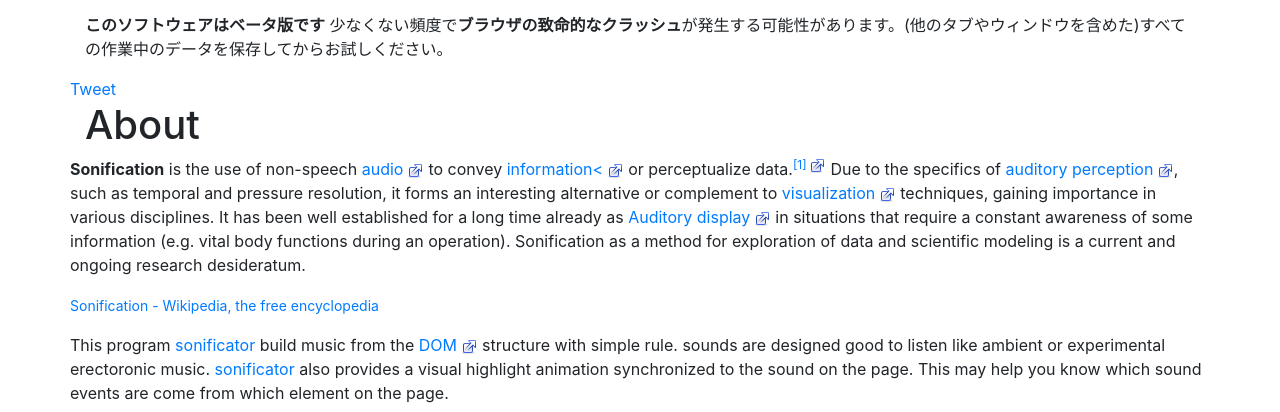
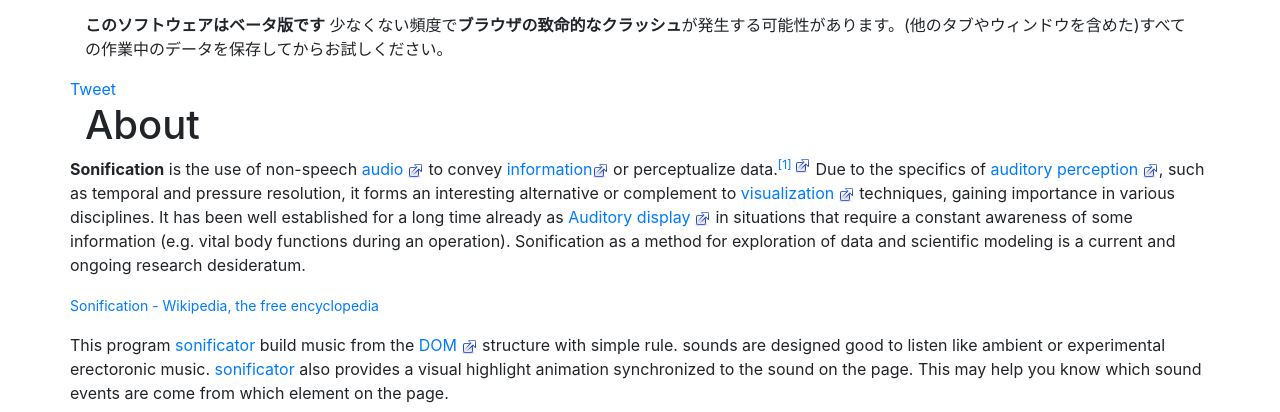
Before and after one commit to aklaswad/sonificator, a plain HTML site: page index.html in a window 1280 px wide. Shown: the part 685-1097 px from the top of the page. Drawn offline with nearby package versions, Linux system fonts and the light colour scheme.

Commit message:
Fixed typo.

```diff
--- a/index.html
+++ b/index.html
@@ -137,7 +137,7 @@ body { margin-top: 50px; }
   <div class="row">
     <div class="span16">
       <blockquote>
-        <p><b>Sonification</b> is the use of non-speech <a href="http://en.wikipedia.org/wiki/Sound" title="Sound">audio <img src="external.png" /></a> to convey <a href="http://en.wikipedia.org/wiki/Information" title="Information">information< <img src="external.png" /></a> or perceptualize data.<sup id="cite_ref-0" class="reference"><a href="http://en.wikipedia.org/wiki/Sonification#cite_note-0"><span>[</span>1<span>]</span> <img src="external.png" /></a></sup> Due to the specifics of <a href="http://en.wikipedia.org/wiki/Auditory_system" title="Auditory system">auditory perception <img src="external.png" /></a>, such as temporal and pressure resolution, it forms an interesting alternative or complement to <a href="http://en.wikipedia.org/wiki/Data_visualization" title="Data visualization">visualization <img src="external.png" /></a> techniques, gaining importance in various disciplines. It has been well established for a long time already as <a href="http://en.wikipedia.org/wiki/Auditory_display" title="Auditory display">Auditory display <img src="external.png" /></a> in situations that require a constant awareness of some information (e.g. vital body functions during an operation). Sonification as a method for exploration of data and scientific modeling is a current and ongoing research desideratum.</p>
+        <p><b>Sonification</b> is the use of non-speech <a href="http://en.wikipedia.org/wiki/Sound" title="Sound">audio <img src="external.png" /></a> to convey <a href="http://en.wikipedia.org/wiki/Information" title="Information">information<img src="external.png" /></a> or perceptualize data.<sup id="cite_ref-0" class="reference"><a href="http://en.wikipedia.org/wiki/Sonification#cite_note-0"><span>[</span>1<span>]</span> <img src="external.png" /></a></sup> Due to the specifics of <a href="http://en.wikipedia.org/wiki/Auditory_system" title="Auditory system">auditory perception <img src="external.png" /></a>, such as temporal and pressure resolution, it forms an interesting alternative or complement to <a href="http://en.wikipedia.org/wiki/Data_visualization" title="Data visualization">visualization <img src="external.png" /></a> techniques, gaining importance in various disciplines. It has been well established for a long time already as <a href="http://en.wikipedia.org/wiki/Auditory_display" title="Auditory display">Auditory display <img src="external.png" /></a> in situations that require a constant awareness of some information (e.g. vital body functions during an operation). Sonification as a method for exploration of data and scientific modeling is a current and ongoing research desideratum.</p>
         <small><a href="http://en.wikipedia.org/wiki/Sonification">Sonification - Wikipedia, the free encyclopedia</a></small>
       </blockquote>
 
```
